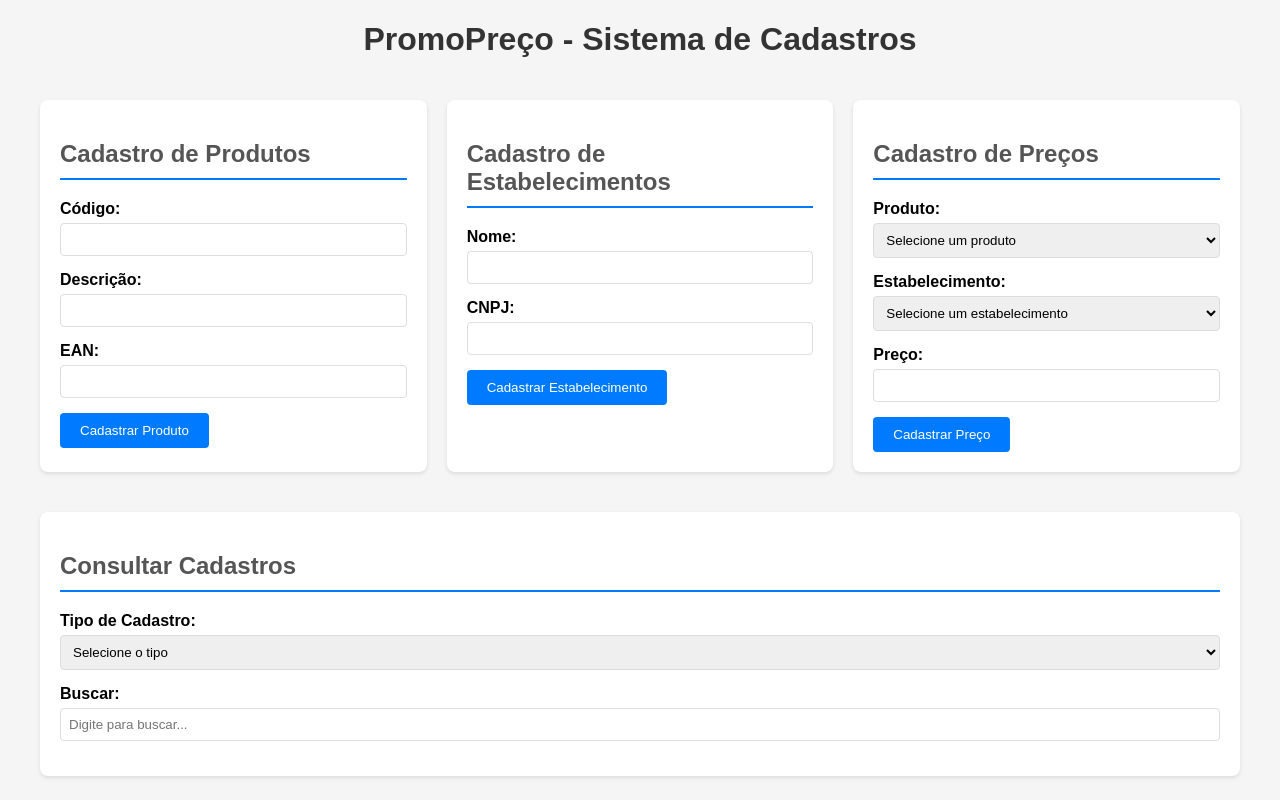
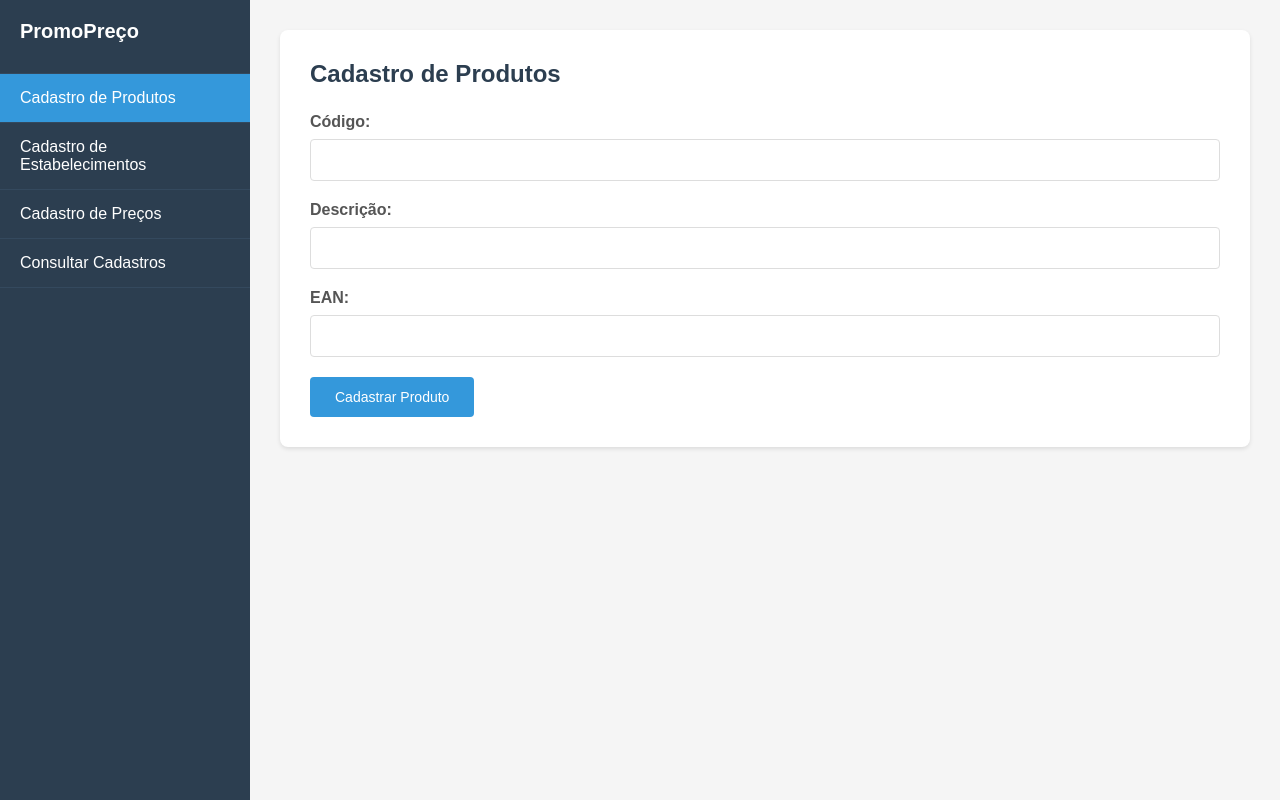
Before and after one commit to daflon/PromoPreco, a Flask app: page / in a window 1280 px wide. Run offline with Flask 3, Linux system fonts and the light colour scheme; data comes from the database, SQL or seed files in the repository.

Commit message:
menu lateral

```diff
--- a/templates/cadastros.html
+++ b/templates/cadastros.html
@@ -5,33 +5,60 @@
     <meta name="viewport" content="width=device-width, initial-scale=1.0">
     <title>PromoPreço - Cadastros</title>
     <style>
-        body { font-family: Arial, sans-serif; margin: 20px; background-color: #f5f5f5; }
-        .container { max-width: 1200px; margin: 0 auto; }
-        .card { background: white; padding: 20px; margin: 20px 0; border-radius: 8px; box-shadow: 0 2px 4px rgba(0,0,0,0.1); }
-        h1 { color: #333; text-align: center; }
-        h2 { color: #555; border-bottom: 2px solid #007bff; padding-bottom: 10px; }
-        .form-group { margin-bottom: 15px; }
-        label { display: block; margin-bottom: 5px; font-weight: bold; }
-        input, select { width: 100%; padding: 8px; border: 1px solid #ddd; border-radius: 4px; box-sizing: border-box; }
-        button { background-color: #007bff; color: white; padding: 10px 20px; border: none; border-radius: 4px; cursor: pointer; }
-        button:hover { background-color: #0056b3; }
-        .success { color: green; margin-top: 10px; }
-        .error { color: red; margin-top: 10px; }
-        .grid { display: grid; grid-template-columns: 1fr 1fr 1fr; gap: 20px; }
-        @media (max-width: 768px) { .grid { grid-template-columns: 1fr; } }
-        table { width: 100%; border-collapse: collapse; margin-top: 15px; }
-        th, td { padding: 8px; text-align: left; border-bottom: 1px solid #ddd; }
-        th { background-color: #f8f9fa; font-weight: bold; }
+        * { margin: 0; padding: 0; box-sizing: border-box; }
+        body { font-family: Arial, sans-serif; background-color: #f5f5f5; height: 100vh; }
+        .container { display: flex; height: 100vh; }
+
+        .sidebar { width: 250px; background: #2c3e50; color: white; padding: 20px 0; }
+        .sidebar h1 { padding: 0 20px 30px; font-size: 20px; border-bottom: 1px solid #34495e; }
+        .menu-item { padding: 15px 20px; cursor: pointer; border-bottom: 1px solid #34495e; transition: background 0.3s; }
+        .menu-item:hover { background: #34495e; }
+        .menu-item.active { background: #3498db; }
+
+        .main-content { flex: 1; padding: 30px; overflow-y: auto; }
+        .content-section { display: none; }
+        .content-section.active { display: block; }
+
+        .card { background: white; padding: 30px; border-radius: 8px; box-shadow: 0 2px 4px rgba(0,0,0,0.1); }
+        h2 { color: #2c3e50; margin-bottom: 25px; font-size: 24px; }
+        .form-group { margin-bottom: 20px; }
+        label { display: block; margin-bottom: 8px; font-weight: bold; color: #555; }
+        input, select { width: 100%; padding: 12px; border: 1px solid #ddd; border-radius: 4px; font-size: 14px; }
+        button { background-color: #3498db; color: white; padding: 12px 25px; border: none; border-radius: 4px; cursor: pointer; font-size: 14px; }
+        button:hover { background-color: #2980b9; }
+        .success { color: #27ae60; margin-top: 15px; padding: 10px; background: #d5f4e6; border-radius: 4px; }
+        .error { color: #e74c3c; margin-top: 15px; padding: 10px; background: #fadbd8; border-radius: 4px; }
+
+        table { width: 100%; border-collapse: collapse; margin-top: 20px; }
+        th, td { padding: 12px; text-align: left; border-bottom: 1px solid #ddd; }
+        th { background-color: #f8f9fa; font-weight: bold; color: #2c3e50; }
         tr:hover { background-color: #f5f5f5; }
-        .no-data { text-align: center; color: #666; padding: 20px; }
+        .no-data { text-align: center; color: #666; padding: 40px; }
+
+        .search-section { margin-bottom: 25px; }
+        .search-row { display: flex; gap: 15px; margin-bottom: 15px; }
+        .search-row > div { flex: 1; }
+
+        @media (max-width: 768px) {
+            .container { flex-direction: column; }
+            .sidebar { width: 100%; height: auto; }
+            .search-row { flex-direction: column; }
+        }
     </style>
 </head>
 <body>
     <div class="container">
-        <h1>PromoPreço - Sistema de Cadastros</h1>
+        <div class="sidebar">
+            <h1>PromoPreço</h1>
+            <div class="menu-item active" onclick="showSection('produtos')">Cadastro de Produtos</div>
+            <div class="menu-item" onclick="showSection('estabelecimentos')">Cadastro de Estabelecimentos</div>
+            <div class="menu-item" onclick="showSection('precos')">Cadastro de Preços</div>
+            <div class="menu-item" onclick="showSection('consultas')">Consultar Cadastros</div>
+        </div>
 
-        <div class="grid">
+        <div class="main-content">
             <!-- Cadastro de Produtos -->
+            <div id="produtos" class="content-section active">
                 <div class="card">
                     <h2>Cadastro de Produtos</h2>
                     <form id="formProduto">
@@ -51,8 +78,10 @@
                         <div id="msgProduto"></div>
                     </form>
                 </div>
+            </div>
 
             <!-- Cadastro de Estabelecimentos -->
+            <div id="estabelecimentos" class="content-section">
                 <div class="card">
                     <h2>Cadastro de Estabelecimentos</h2>
                     <form id="formEstabelecimento">
@@ -68,8 +97,10 @@
                         <div id="msgEstabelecimento"></div>
                     </form>
                 </div>
+            </div>
 
             <!-- Cadastro de Preços -->
+            <div id="precos" class="content-section">
                 <div class="card">
                     <h2>Cadastro de Preços</h2>
                     <form id="formPreco">
@@ -95,10 +126,13 @@
                 </div>
             </div>
 
-        <!-- Seção de Listagem e Busca -->
+            <!-- Consultas -->
+            <div id="consultas" class="content-section">
                 <div class="card">
                     <h2>Consultar Cadastros</h2>
-            <div class="form-group">
+                    <div class="search-section">
+                        <div class="search-row">
+                            <div>
                                 <label for="tipoBusca">Tipo de Cadastro:</label>
                                 <select id="tipoBusca" onchange="carregarListagem()">
                                     <option value="">Selecione o tipo</option>
@@ -107,15 +141,32 @@
                                     <option value="precos">Preços</option>
                                 </select>
                             </div>
-            <div class="form-group">
+                            <div>
                                 <label for="busca">Buscar:</label>
                                 <input type="text" id="busca" placeholder="Digite para buscar..." oninput="filtrarListagem()">
+                            </div>
+                        </div>
                     </div>
                     <div id="listagemContainer"></div>
                 </div>
             </div>
+        </div>
+    </div>
 
     <script>
+        // Função para mostrar seção
+        function showSection(sectionId) {
+            // Remover classe active de todos os itens do menu
+            document.querySelectorAll('.menu-item').forEach(item => item.classList.remove('active'));
+            // Adicionar classe active ao item clicado
+            event.target.classList.add('active');
+
+            // Esconder todas as seções
+            document.querySelectorAll('.content-section').forEach(section => section.classList.remove('active'));
+            // Mostrar seção selecionada
+            document.getElementById(sectionId).classList.add('active');
+        }
+
         // Carregar produtos e estabelecimentos nos selects
         async function carregarDados() {
             try {
```
Also changed, not shown: instance/promoprecco.db. Lines whose indentation alone changed are shown as unchanged.
